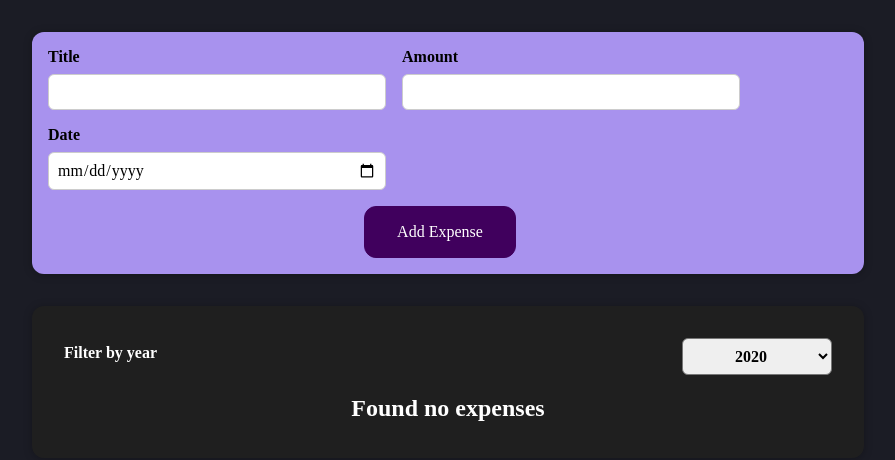
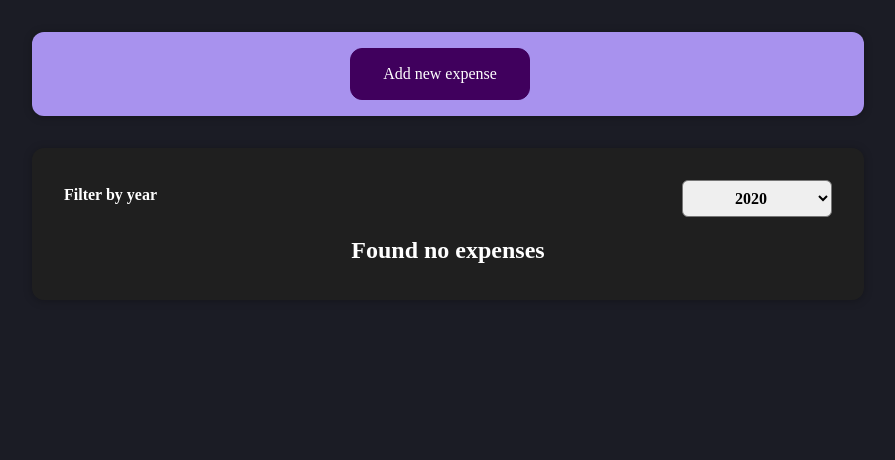
Before and after one commit to daltavida/Miness, a React (Create React App) app: page / in a window 1280 px wide. Shown: the top 460 px of the page, without its empty margins (192-1087 px from the left). Built offline with nearby package versions, Linux system fonts and the light colour scheme.

Commit message:
Create state to toggle Add new expense button

```diff
--- a/src/components/NewExpense/NewExpense.js
+++ b/src/components/NewExpense/NewExpense.js
@@ -1,7 +1,10 @@
 import './NewExpense.css';
 import ExpenseForm from './ExpenseForm';
+import { useState } from 'react';
 
 const NewExpense = (props) => {
+  const [isEditing, setEditing] = useState(false);
+
   const newExpenseData = (newExpense) => {
     const expenseData = {
       ...newExpense,
@@ -10,9 +13,16 @@ const NewExpense = (props) => {
     props.onAddExpense(expenseData);
   };
 
+  const toggleEditing = () => {
+    setEditing((oldState) => {
+      return !oldState;
+    });
+  };
+
   return (
     <div className="new-expense">
-      <ExpenseForm onNewExpense={newExpenseData} />
+      {!isEditing && <button>Add new expense</button>}
+      {isEditing && <ExpenseForm onNewExpense={newExpenseData} />}
     </div>
   );
 };
```
